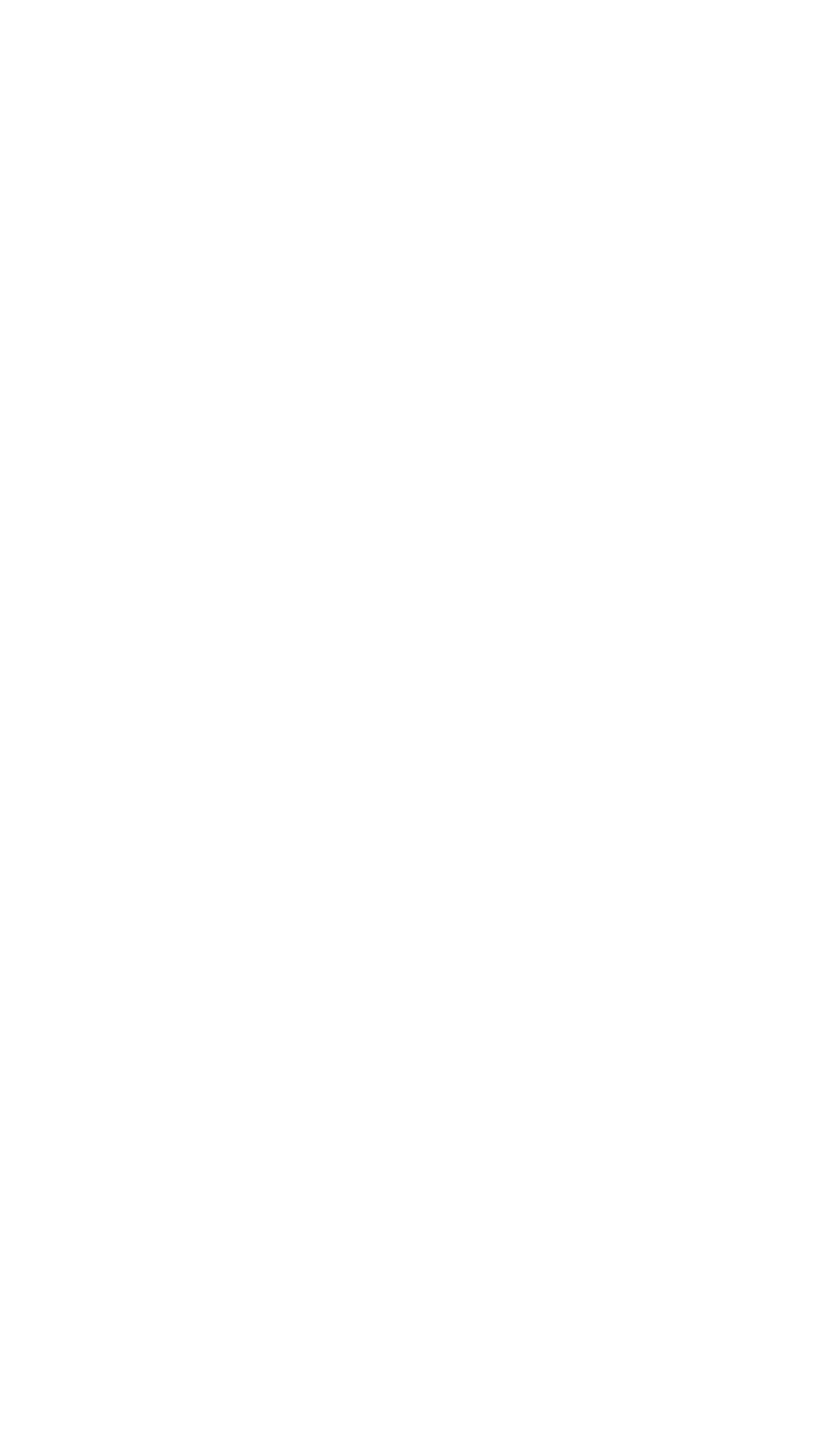
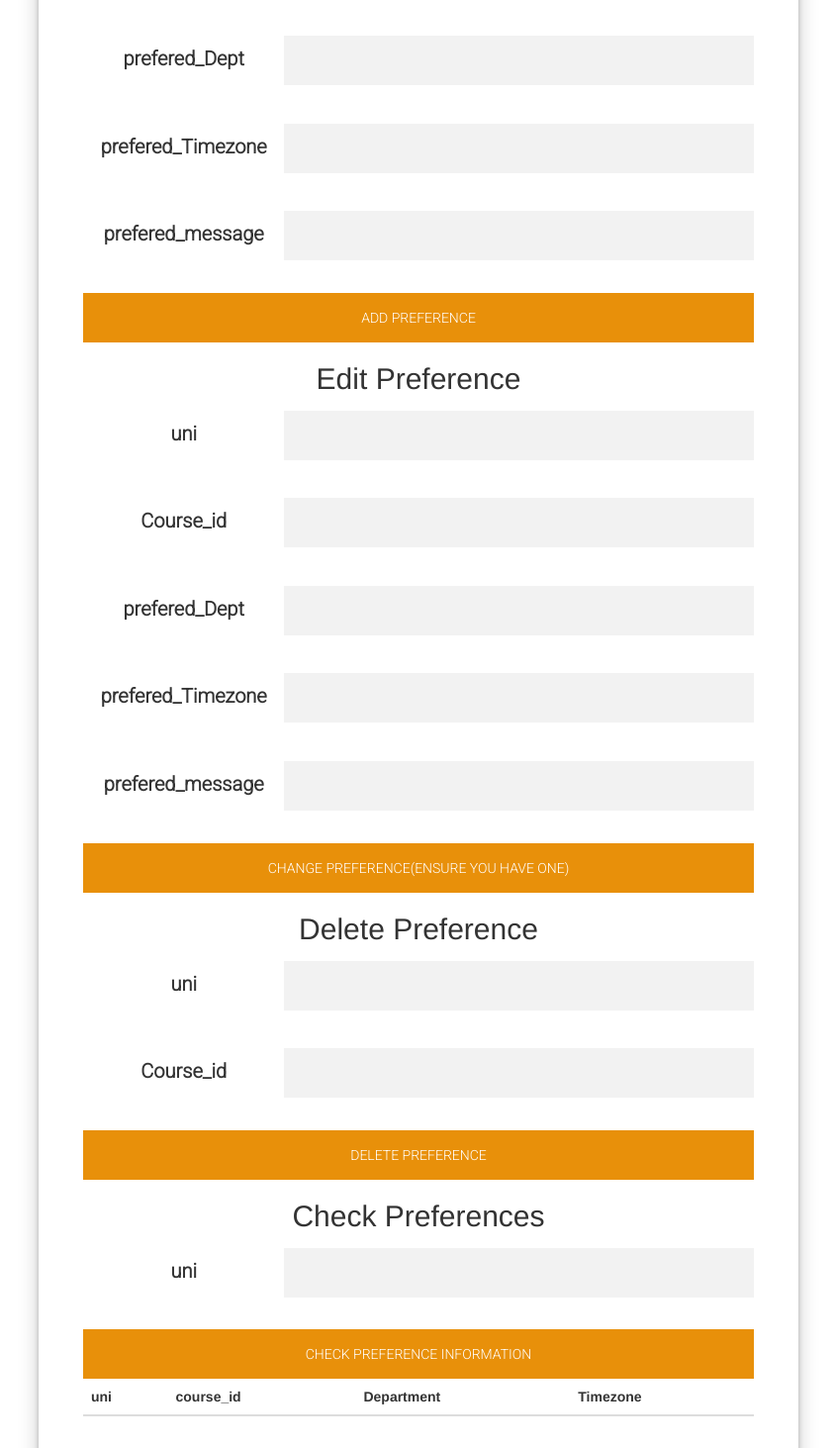
Before and after one commit to Group-Project-For-E6156/Teammatch_Frontend, an Angular app: page /preferences in a window 1280 px wide. Before the commit this address led to /. Shown: the part 427-1890 px from the top of the page at 99% size, without its empty margins (217-1062 px from the left). Before the commit the page ends 800 px from the top, so only its background shows below. Built offline with nearby package versions, Linux system fonts and the light colour scheme.

Commit message:
course part finish and everyone can check it!

```diff
--- a/src/app/Courses/course.component.css
+++ b/src/app/Courses/course.component.css
@@ -27,7 +27,7 @@
   margin: 0 0 15px;
   padding: 15px;
   box-sizing: border-box;
-  font-size: 14px;
+  font-size: 20px;
 }
 .form input {
   font-family: "Roboto", sans-serif;
@@ -52,6 +52,16 @@
   font-size: 14px;
   -webkit-transition: all 0.3 ease;
   transition: all 0.3 ease;
+  cursor: pointer;
+}
+.form button1 {
+  border: none;
+  outline: 0;
+  display: inline-block;
+  padding: 8px;
+  color: white;
+  background-color: #000;
+  text-align: center;
   cursor: pointer;
 }
 .form button:hover,.form button:active,.form button:focus {
@@ -102,7 +112,9 @@
 .container .info span .fa {
   color: #EF3B3A;
 }
-
+.table {
+  text-align: center;
+}
 body {
   background: #76b852; /* fallback for old browsers */
   background: rgb(141,194,111);
--- a/src/app/Courses/course.component.html
+++ b/src/app/Courses/course.component.html
@@ -1,4 +1,3 @@
-<p>placeholder for navbar</p>
 <div class="login-page">
   <div class="form">
     <form id="register-form">
@@ -42,4 +41,4 @@
         </tr>
         </tbody>
       </table>
-      <app-coursepreference></app-coursepreference>
+      <p><button class="button1" [routerLink]="['/preferences']">Go to Preferences page</button></p>
--- a/src/app/coursepreference/coursepreference.component.css
+++ b/src/app/coursepreference/coursepreference.component.css
@@ -27,7 +27,7 @@
   margin: 0 0 15px;
   padding: 15px;
   box-sizing: border-box;
-  font-size: 14px;
+  font-size: 20px;
 }
 .form input {
   font-family: "Roboto", sans-serif;
@@ -102,7 +102,9 @@
 .container .info span .fa {
   color: #EF3B3A;
 }
-
+.table {
+  text-align: center;
+}
 body {
   background: #76b852; /* fallback for old browsers */
   background: rgb(141,194,111);
--- a/src/app/coursepreference/coursepreference.component.html
+++ b/src/app/coursepreference/coursepreference.component.html
@@ -1,66 +1,66 @@
 <div class="login-page">
   <div class="form">
     <form id="register-form">
-      <h1>Welcome to join Course Preference!</h1>
+      <h1>Welcome to join Teammatcher!</h1>
       <app-messages></app-messages>
       <h2>Add Preferences</h2>
       <div class="form-group form-inline">
         <label for="uni_create">uni</label>
-        <input id="uni_create" name = "input" type="text" [(ngModel)]="this.uni">
+        <input id="uni_create" name = "input" type="text" [(ngModel)]="this.add_uni">
       </div>
       <div class="form-group form-inline">
         <label for="Course_id_create">Course_id</label>
-        <input id="Course_id_create" name = "input2" type="text" [(ngModel)]="this.Course_id">
+        <input id="Course_id_create" name = "input2" type="text" [(ngModel)]="this.add_Course_id">
       </div>
       <div class="form-group form-inline">
         <label for="prefered_Dept_create">prefered_Dept</label>
-        <input id="prefered_Dept_create" name = "input3" type="text" [(ngModel)]="this.prefered_Dept">
+        <input id="prefered_Dept_create" name = "input3" type="text" [(ngModel)]="this.add_prefered_Dept">
       </div>
       <div class="form-group form-inline">
         <label for="prefered_Timezone_create">prefered_Timezone</label>
-        <input id="prefered_Timezone_create" name = "input4" type="text" [(ngModel)]="this.prefered_Timezone">
+        <input id="prefered_Timezone_create" name = "input4" type="text" [(ngModel)]="this.add_prefered_Timezone">
       </div>
       <div class="form-group form-inline">
         <label for="prefered_message_create">prefered_message</label>
-        <input id="prefered_message_create" name = "input5" type="text" [(ngModel)]="this.prefered_message">
+        <input id="prefered_message_create" name = "input5" type="text" [(ngModel)]="this.add_prefered_message">
       </div>
       <button (click)="AddCoursePreference()">Add Preference</button>
-      <h3>Edit Preference</h3>
+      <h2>Edit Preference</h2>
       <div class="form-group form-inline">
         <label for="uni_create1">uni</label>
-        <input id="uni_create1" name = "input6" type="text" [(ngModel)]="this.uni">
+        <input id="uni_create1" name = "input6" type="text" [(ngModel)]="this.edit_uni">
       </div>
       <div class="form-group form-inline">
         <label for="Course_id_create1">Course_id</label>
-        <input id="Course_id_create1" name = "input7" type="text" [(ngModel)]="this.Course_id">
+        <input id="Course_id_create1" name = "input7" type="text" [(ngModel)]="this.edit_Course_id">
       </div>
       <div class="form-group form-inline">
         <label for="prefered_Dept_create1">prefered_Dept</label>
-        <input id="prefered_Dept_create1" name = "input8" type="text" [(ngModel)]="this.prefered_Dept">
+        <input id="prefered_Dept_create1" name = "input8" type="text" [(ngModel)]="this.edit_prefered_Dept">
       </div>
       <div class="form-group form-inline">
         <label for="prefered_Timezone_create1">prefered_Timezone</label>
-        <input id="prefered_Timezone_create1" name = "input9" type="text" [(ngModel)]="this.prefered_Timezone">
+        <input id="prefered_Timezone_create1" name = "input9" type="text" [(ngModel)]="this.edit_prefered_Timezone">
       </div>
       <div class="form-group form-inline">
         <label for="prefered_message_create1">prefered_message</label>
-        <input id="prefered_message_create1" name = "input10" type="text" [(ngModel)]="this.prefered_message">
+        <input id="prefered_message_create1" name = "input10" type="text" [(ngModel)]="this.edit_prefered_message">
       </div>
       <button (click)="EditPreference()">Change Preference(Ensure you have one)</button>
-      <h4>Delete Preference</h4>
+      <h2>Delete Preference</h2>
       <div class="form-group form-inline">
         <label for="uni_create2">uni</label>
-        <input id="uni_create2" name = "input11" type="text" [(ngModel)]="this.uni">
+        <input id="uni_create2" name = "input11" type="text" [(ngModel)]="this.delete_uni">
       </div>
       <div class="form-group form-inline">
         <label for="Course_id_create2">Course_id</label>
-        <input id="Course_id_create2" name = "input12" type="text" [(ngModel)]="this.Course_id">
+        <input id="Course_id_create2" name = "input12" type="text" [(ngModel)]="this.delete_Course_id">
       </div>
       <button (click)="DeletePreference()">Delete Preference</button>
-      <h5>Check Preferences</h5>
+      <h2>Check Preferences</h2>
       <div class="form-group form-inline">
         <label for="uni">uni</label>
-        <input id="uni" name = "input6" type="text" [(ngModel)]="this.uni">
+        <input id="uni" name = "input13" type="text" [(ngModel)]="this.check_uni">
       </div>
       <button (click)="CheckCoursePreference()">Check Preference Information</button>
       <table class="table table-striped">
--- a/src/app/coursepreference/coursepreference.component.ts
+++ b/src/app/coursepreference/coursepreference.component.ts
@@ -15,11 +15,19 @@ export class CoursepreferenceComponent implements OnInit {
     "FAILED": "FAILED IN SEARCH",
     "STARTING": "Please fill in all the information."
   };
-  uni: string = "";
-  Course_id: number = -1;
-  prefered_Dept: string = "";
-  prefered_Timezone: string = "";
-  prefered_message: string = "";
+  add_uni: string = "";
+  edit_uni: string = "";
+  delete_uni: string = "";
+  check_uni: string = "";
+  add_Course_id: number;
+  edit_Course_id: number;
+  delete_Course_id: number;
+  add_prefered_Dept: string = "";
+  add_prefered_Timezone: string = "";
+  add_prefered_message: string = "";
+  edit_prefered_Dept: string = "";
+  edit_prefered_Timezone: string = "";
+  edit_prefered_message: string = "";
   CoursePreferenceInfo: any;
   constructor(
     public messageService: MessageService,
@@ -38,25 +46,31 @@ export class CoursepreferenceComponent implements OnInit {
       .map(item => item[1])[0];
   }
   clearFields(): void {
-    this.uni = "";
-    this.prefered_Dept = "";
-    this.prefered_Timezone = ""
-    this.prefered_message = "";
-    this.Course_id = 0;
+    this.add_uni = "";
+    this.edit_uni = "";
+    this.delete_uni = "";
+    this.check_uni = "";
+    this.add_prefered_Dept = "";
+    this.add_prefered_Timezone = ""
+    this.edit_prefered_message = "";
+    this.add_prefered_message = "";
+    this.edit_prefered_Dept  = "";
+    this.edit_prefered_Timezone  = "";
+    this.add_Course_id = 0;
+    this.edit_Course_id = 0;
+    this.delete_Course_id = 0;
+
   }
 
   SetPreferenceInfo(thePreference: CoursePreference): void {
     console.log("Students = \n" + JSON.stringify(thePreference, null, 2));
     this.CoursePreferenceInfo = thePreference;
-     for (let a of this.CoursePreferenceInfo){
-      console.log(a.Course_id);
-      console.log(a.Course_Name);
-  }}
+}
 
   AddCoursePreference(): void {
     let curMessage = "";
-    if(this.uni === "" || this.Course_id === 0 || this.prefered_Dept === "" ||
-       this.prefered_Timezone === "" || this.prefered_message == "") {
+    if(this.add_uni === "" || this.add_Course_id === 0 || this.add_prefered_Dept === "" ||
+       this.add_prefered_Timezone === "" || this.add_prefered_message == "") {
       curMessage = this.getMessage("MISSING_INPUT");
     }
     if(curMessage !== "") {
@@ -65,14 +79,14 @@ export class CoursepreferenceComponent implements OnInit {
       return;
     }
     this.coursePreferenceService.addCoursePreference(
-      this.uni, this.Course_id, this.prefered_Dept, this.prefered_Timezone, this.prefered_message
+      this.add_uni, this.add_Course_id, this.add_prefered_Dept, this.add_prefered_Timezone, this.add_prefered_message
     ).subscribe((data) => {});
   }
 
   EditPreference(): void {
     let curMessage = "";
-    if(this.uni === "" || this.Course_id === 0 || this.prefered_Dept === "" ||
-      this.prefered_Timezone === "" || this.prefered_message == "") {
+    if(this.edit_uni === "" || this.edit_Course_id === 0 || this.edit_prefered_Dept === "" ||
+      this.edit_prefered_Timezone === "" || this.edit_prefered_message == "") {
       curMessage = this.getMessage("MISSING_INPUT");
     }
     if(curMessage !== "") {
@@ -81,14 +95,13 @@ export class CoursepreferenceComponent implements OnInit {
       return;
     }
     this.coursePreferenceService.editCoursePreference(
-      this.uni, this.Course_id, this.prefered_Dept, this.prefered_Timezone, this.prefered_message
+      this.edit_uni, this.edit_Course_id, this.edit_prefered_Dept, this.edit_prefered_Timezone, this.edit_prefered_message
     ).subscribe((data) => {});
   }
 
   DeletePreference(): void {
     let curMessage = "";
-    if(this.uni === "" || this.Course_id === 0 || this.prefered_Dept === "" ||
-      this.prefered_Timezone === "" || this.prefered_message == "") {
+    if(this.delete_uni === "" || this.delete_Course_id === 0) {
       curMessage = this.getMessage("MISSING_INPUT");
     }
     if(curMessage !== "") {
@@ -96,12 +109,12 @@ export class CoursepreferenceComponent implements OnInit {
       this.messageService.update(curMessage, "WARNING");
       return;
     }
-    this.coursePreferenceService.deleteCoursePreference(this.uni, this.Course_id).subscribe((data) => {});
+    this.coursePreferenceService.deleteCoursePreference(this.delete_uni, this.delete_Course_id).subscribe((data) => {});
   }
 
   CheckCoursePreference(): void{
     let curMessage = "";
-    if(this.uni === "") {
+    if(this.check_uni === "") {
       curMessage = this.getMessage("MISSING_INPUT");
     }
     if(curMessage !== "") {
@@ -109,7 +122,7 @@ export class CoursepreferenceComponent implements OnInit {
       this.messageService.update(curMessage, "WARNING");
       return;
     }
-    this.coursePreferenceService.getCoursePreferencebyuni(this.uni).
+    this.coursePreferenceService.getCoursePreferencebyuni(this.check_uni).
     subscribe((data) => this.SetPreferenceInfo(data));
   }
 
```
Also changed, not shown: src/app/Courses/course.component.ts (+4 -4 lines), src/app/app-routing.module.ts (+7 -2 lines), src/app/course.service.ts (+4 -3 lines), src/app/coursepreference.service.ts (+5 -5 lines).
